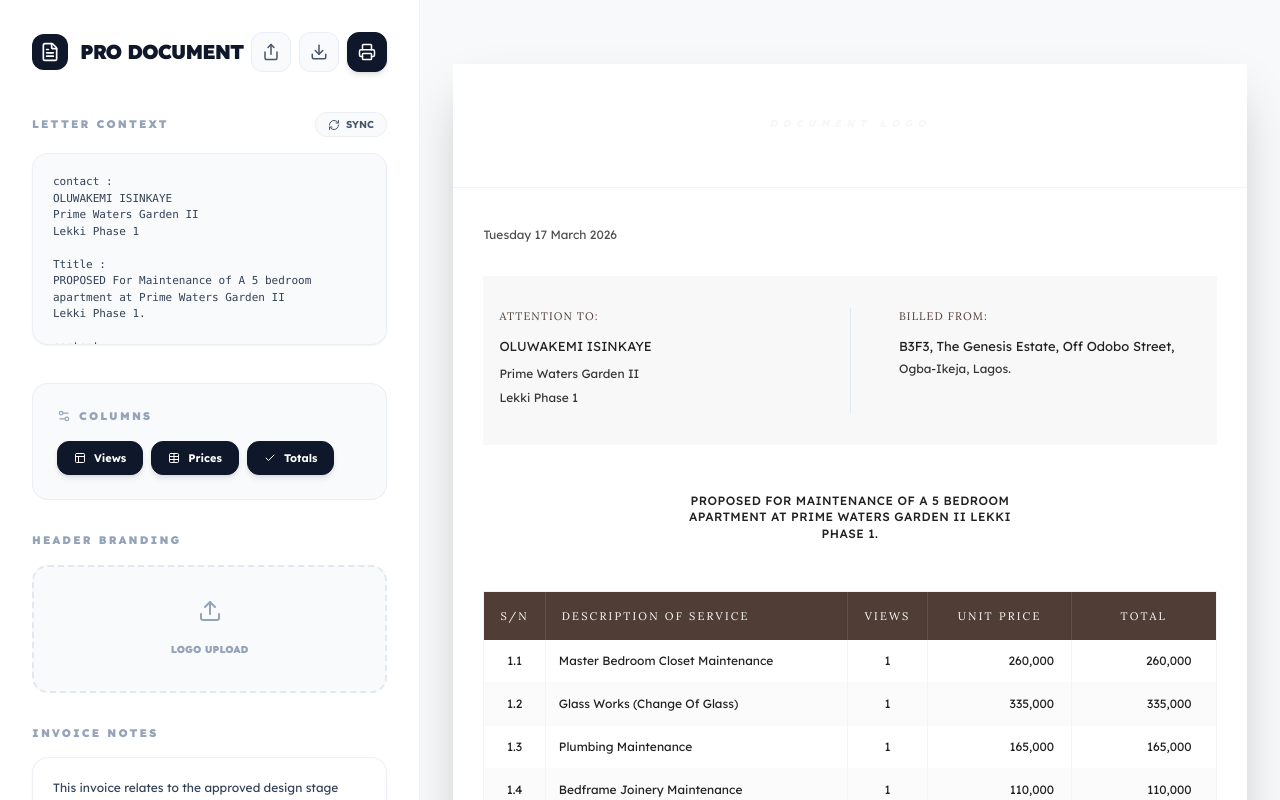
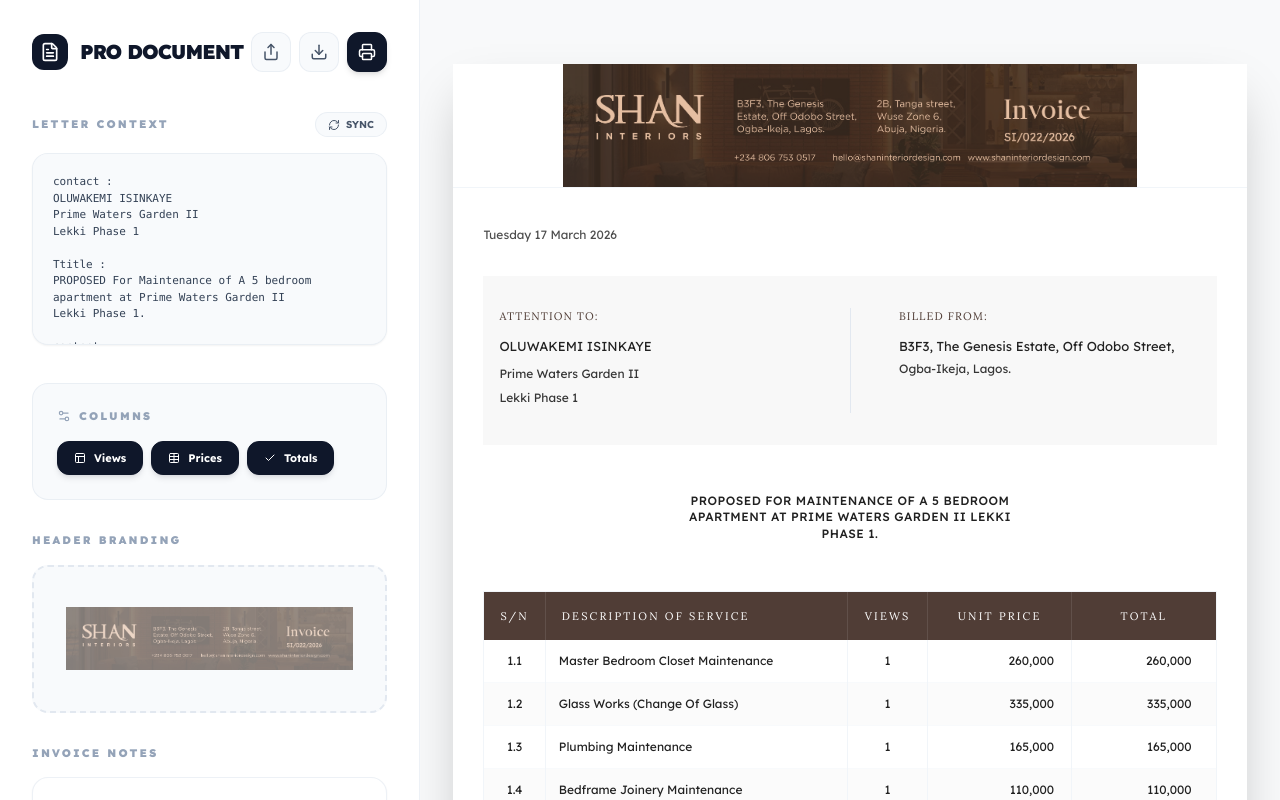
Before and after one commit to olamide-thinker/doc_gen_ola, a React (Vite) app: page / in a window 1280 px wide. Built offline with nearby package versions, Linux system fonts and the light colour scheme.

Commit message:
Relinked repository and updated UI

```diff
--- a/src/App.jsx
+++ b/src/App.jsx
@@ -47,7 +47,7 @@ content:
 - Dining Rug 200,000
 - Apartment Deep Cleaning 100,000`);
 
-  const [headerImage, setHeaderImage] = useState(null);
+  const [headerImage, setHeaderImage] = useState("/shan-letterhead.png");
   const [columns, setColumns] = useState({
     views: true,
     unitPrice: true,
@@ -70,23 +70,7 @@ content:
   const [hoveredIndex, setHoveredIndex] = useState(null);
 
   const [isPreview, setIsPreview] = useState(false);
-  const [previewPassword, setPreviewPassword] = useState('');
 
-  useEffect(() => {
-    const urlParams = new URLSearchParams(window.location.search);
-    const preview = urlParams.get('preview');
-    const data = urlParams.get('data');
-    const pass = urlParams.get('pass');
-    if (preview === 'true' && data && pass) {
-      const enteredPass = prompt('Enter password to view preview:');
-      if (enteredPass === pass) {
-        setParsedData(JSON.parse(atob(data)));
-        setIsPreview(true);
-      } else {
-        alert('Incorrect password');
-      }
-    }
-  }, []);
 
   const editor = useEditor({
     extensions: [StarterKit],
@@ -178,6 +162,22 @@ content:
     parseLetterContext(letterContext),
   );
 
+  useEffect(() => {
+    const urlParams = new URLSearchParams(window.location.search);
+    const preview = urlParams.get("preview");
+    const data = urlParams.get("data");
+    const pass = urlParams.get("pass");
+    if (preview === "true" && data && pass) {
+      const enteredPass = prompt("Enter password to view preview:");
+      if (enteredPass === pass) {
+        setParsedData(JSON.parse(atob(data)));
+        setIsPreview(true);
+      } else {
+        alert("Incorrect password");
+      }
+    }
+  }, []);
+
   const handleSyncFromContext = () => {
     setParsedData(parseLetterContext(letterContext));
   };
@@ -199,21 +199,6 @@ content:
       items: prev.items.map((item) =>
         item.id === id ? { ...item, [field]: value } : item,
       ),
-    }));
-  };
-
-  const addItem = () => {
-    setParsedData((prev) => ({
-      ...prev,
-      items: [
-        ...prev.items,
-        {
-          id: Math.random().toString(36).substr(2, 9),
-          desc: "",
-          price: 0,
-          qty: 1,
-        },
-      ],
     }));
   };
 
@@ -316,12 +301,12 @@ content:
   const handleDownload = () => window.print(); // For now, same as print
 
   const generatePreviewLink = () => {
-    const pass = prompt('Set a password for the preview:');
+    const pass = prompt("Set a password for the preview:");
     if (pass) {
       const data = btoa(JSON.stringify(parsedData));
       const url = `${window.location.origin}${window.location.pathname}?preview=true&data=${data}&pass=${pass}`;
       navigator.clipboard.writeText(url);
-      alert('Preview link copied to clipboard!');
+      alert("Preview link copied to clipboard!");
     }
   };
 
@@ -464,17 +449,31 @@ content:
                 <label className="block text-[11px] font-black text-slate-400 uppercase font-lexend tracking-[0.2em]">
                   Header Branding
                 </label>
-            <div className="relative group cursor-pointer border-2 border-dashed border-slate-200 rounded-2xl p-8 hover:border-slate-900 transition-all bg-slate-50 text-center hover:bg-slate-100/50">
+                <div className="relative group cursor-pointer border-2 border-dashed border-slate-200 rounded-2xl p-8 hover:border-slate-900 transition-all bg-slate-50 text-center hover:bg-slate-100/50 overflow-hidden">
                   <input
                     type="file"
-                className="absolute inset-0 opacity-0 cursor-pointer"
+                    className="absolute inset-0 opacity-0 cursor-pointer z-10"
                     onChange={handleImageUpload}
                     accept="image/*"
                   />
-              <Upload size={24} className="mx-auto mb-3 text-slate-400 group-hover:text-slate-900 transition-colors" />
+                  {headerImage ? (
+                    <div className="relative h-20 w-full flex items-center justify-center">
+                      <img src={headerImage} alt="Logo Preview" className="max-h-full object-contain opacity-60 group-hover:opacity-100 transition-opacity" />
+                      <div className="absolute inset-0 flex items-center justify-center bg-white/20 opacity-0 group-hover:opacity-100 transition-opacity">
+                        <Upload size={20} className="text-slate-900" />
+                      </div>
+                    </div>
+                  ) : (
+                    <>
+                      <Upload
+                        size={24}
+                        className="mx-auto mb-3 text-slate-400 group-hover:text-slate-900 transition-colors"
+                      />
                       <span className="text-[10px] uppercase font-black font-lexend text-slate-400 group-hover:text-slate-900 transition-colors">
                         Logo Upload
                       </span>
+                    </>
+                  )}
                 </div>
               </section>
 
@@ -483,7 +482,10 @@ content:
                   Invoice Notes
                 </label>
                 <div className="bg-white border border-slate-200/60 rounded-2xl p-5 shadow-sm min-h-[150px]">
-              <EditorContent editor={editor} className="text-slate-700 font-lexend" />
+                  <EditorContent
+                    editor={editor}
+                    className="text-slate-700 font-lexend"
+                  />
                 </div>
               </section>
 
@@ -546,7 +548,9 @@ content:
         )}
 
         {/* Preview Area */}
-      <div className={`${isPreview ? 'w-full' : 'flex-1'} overflow-y-auto bg-[#F8F9FA] p-6 lg:p-16 flex flex-col items-center scrollbar-thin`}>
+        <div
+          className={`${isPreview ? "w-full" : "flex-1"} overflow-y-auto bg-[#F8F9FA] p-6 lg:p-16 flex flex-col items-center scrollbar-thin`}
+        >
           {isPreview && (
             <div className="fixed top-6 right-6 z-50 flex gap-2 no-print">
               <button
@@ -554,7 +558,10 @@ content:
                 className="px-2.5 py-1 bg-black/40 backdrop-blur-xl border border-white/10 hover:bg-black/60 rounded-full transition-all shadow-2xl active:scale-95 flex items-center gap-1.5 text-slate-200 text-[10px] font-bold tracking-tight uppercase"
                 title="Download PDF"
               >
-              <Download size={12} className="text-slate-400 group-hover:text-white" />
+                <Download
+                  size={12}
+                  className="text-slate-400 group-hover:text-white"
+                />
                 <span>Download</span>
               </button>
               <button
@@ -562,7 +569,10 @@ content:
                 className="px-2.5 py-1 bg-black/40 backdrop-blur-xl border border-white/10 hover:bg-black/60 rounded-full transition-all shadow-2xl active:scale-95 flex items-center gap-1.5 text-slate-200 text-[10px] font-bold tracking-tight uppercase"
                 title="Print Document"
               >
-              <Printer size={12} className="text-slate-400 group-hover:text-white" />
+                <Printer
+                  size={12}
+                  className="text-slate-400 group-hover:text-white"
+                />
                 <span>Print</span>
               </button>
             </div>
@@ -643,7 +653,8 @@ const ToggleButton = ({ active, onClick, label, icon }) => (
     onClick={onClick}
     className={`px-4 py-2 rounded-xl text-[11px] font-bold font-lexend border transition-all flex items-center gap-2 ${active ? "bg-slate-900 text-white border-slate-900 shadow-md shadow-slate-900/10" : "bg-white text-slate-500 border-slate-200 hover:border-slate-300 hover:bg-slate-50"}`}
   >
-    <span className={active ? "text-white" : "text-slate-400"}>{icon}</span> {label}
+    <span className={active ? "text-white" : "text-slate-400"}>{icon}</span>{" "}
+    {label}
   </button>
 );
 
@@ -685,7 +696,6 @@ const Editable = ({
   };
 
   if (isEditing) {
-
     const commonClasses = `w-full h-full bg-amber-50/90 border border-amber-400 outline-none text-[#212121] transition-all p-1 ${className}`;
     return (
       <div className="absolute inset-0 z-10">
@@ -727,7 +737,7 @@ const Editable = ({
   return (
     <div
       onDoubleClick={handleDoubleClick}
-      className={`relative w-full h-full ${readOnly ? '' : 'hover:bg-amber-100/20 cursor-text'} transition-all group ${containerPadding} ${className}`}
+      className={`relative w-full h-full ${readOnly ? "" : "hover:bg-amber-100/20 cursor-text"} transition-all group ${containerPadding} ${className}`}
     >
       {displayValue}
       {!readOnly && (
@@ -877,7 +887,12 @@ const A4Page = ({
                 paddingBottom: "8px",
               }}
             >
-              <Editable value={data.title} onSave={onUpdateTitle} multiline readOnly={isPreview} />
+              <Editable
+                value={data.title}
+                onSave={onUpdateTitle}
+                multiline
+                readOnly={isPreview}
+              />
             </div>
           </div>
         </>
```
Lines whose indentation alone changed are shown as unchanged.
